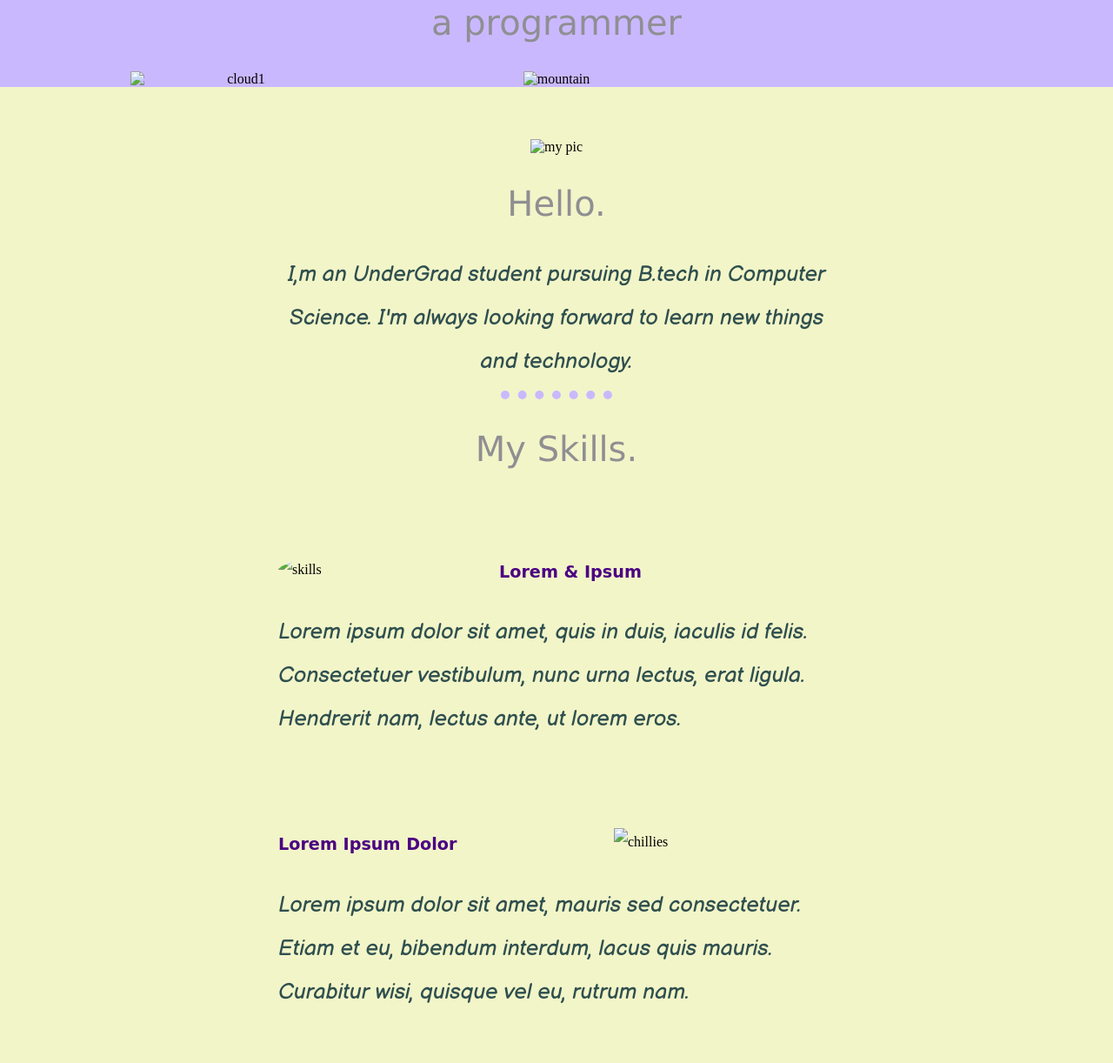
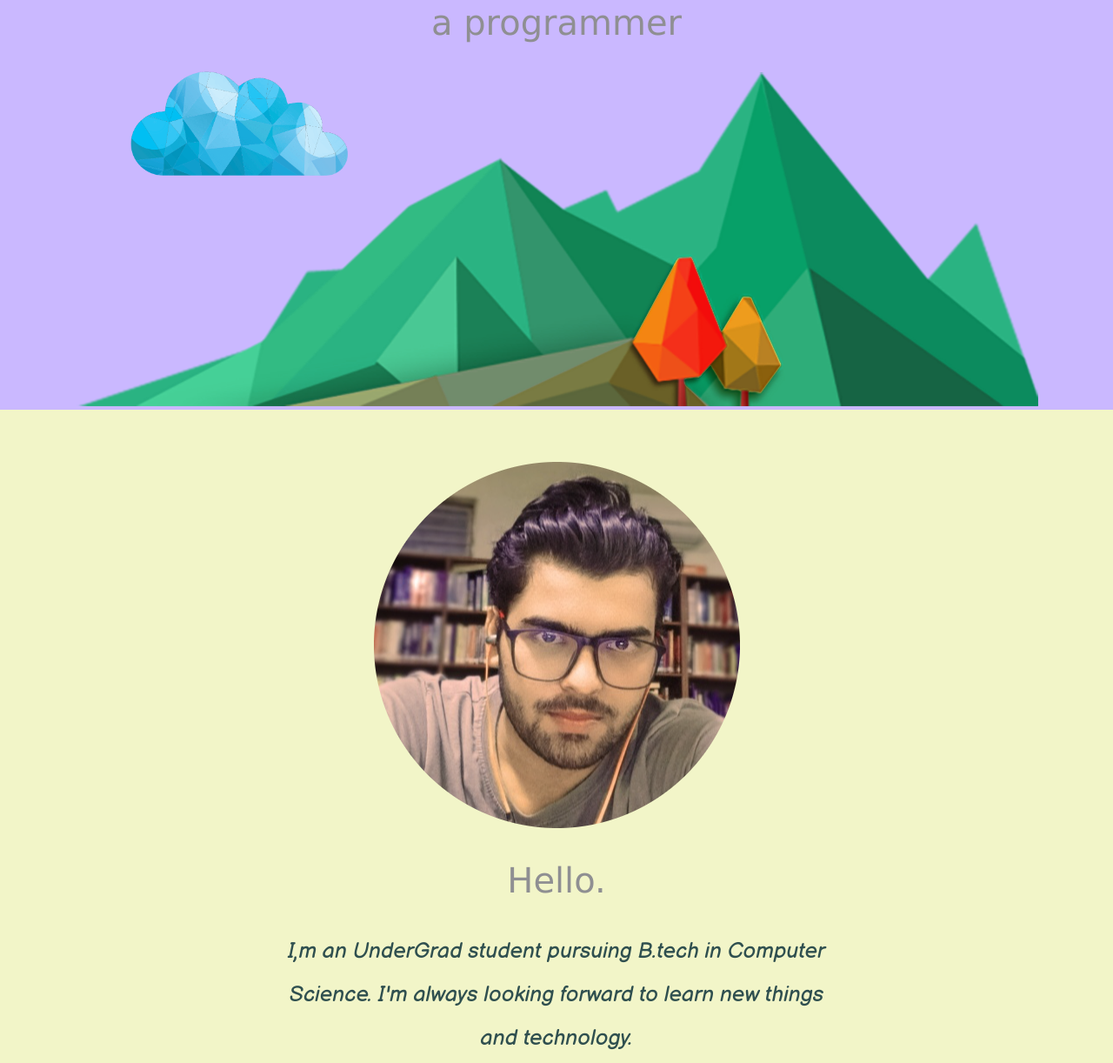
Before and after one commit to Rishabh-441/web-development, a plain HTML site: page index.html in a window 1280 px wide. Shown: the part 337-1559 px from the top of the page at 87% size. Drawn offline with Linux system fonts and the light colour scheme; files that its build step writes are made by us from their sources; a web font is replaced by a local one.

Commit message:
Update index.html

```diff
--- a/index.html
+++ b/index.html
@@ -6,7 +6,7 @@
     <meta name="viewport" content="width=device-width, initial-scale=1.0">
     <title>Rishabh's website</title>
     <link rel="icon" href="boyfav.ico">
-    <link rel="stylesheet" href="css/style.css">
+    <link rel="stylesheet" href="style.css">
     <link rel="preconnect" href="https://fonts.googleapis.com">
     <link rel="preconnect" href="https://fonts.googleapis.com">
     <link rel="preconnect" href="https://fonts.gstatic.com" crossorigin>
@@ -20,31 +20,31 @@
 </head>
 <body>
     <div class ="top-container">
-        <img class="clouds" id="cloud1" src="Images\PngItem_143013.png" alt="cloud1">
+        <img class="clouds" id="cloud1" src="PngItem_143013.png" alt="cloud1">
         <h1>
             <i><strong>I'm Rishabh</strong></i>
         </h1>
         <h2 style="font-size: 2.5rem;margin-top: 10px;">a programmer</h2>
         <div style="margin-top: 30px;">
-            <img class="clouds" id="cloud2" src="Images\PngItem_143013.png" alt="cloud1">
-            <img src="Images\PngItem_445023.png" alt="mountain">
+            <img class="clouds" id="cloud2" src="PngItem_143013.png" alt="cloud1">
+            <img src="PngItem_445023.png" alt="mountain">
         </div>
     </div>
     <div class="middle-container">
         <div class="profile">
-          <img class="mypic" src="Images\WhatsApp Image 2022-01-27 at 10.26.09 PM-modified.png" alt="my pic">
+          <img class="mypic" src="WhatsApp Image 2022-01-27 at 10.26.09 PM-modified.png" alt="my pic">
           <h2>Hello.</h2>
           <p class="aboutme">I,m an UnderGrad student pursuing B.tech in Computer Science. I'm always looking forward to learn new things and technology.</p>
         <hr>
         <div class="skills">
           <h2>My Skills.</h2>
           <div class="skill-row">
-            <img class="skillimg" src="Images\computer.png" alt="skills">
+            <img class="skillimg" src="computer.png" alt="skills">
             <h3>Lorem & Ipsum</h3>
             <p class="skilldisc">Lorem ipsum dolor sit amet, quis in duis, iaculis id felis. Consectetuer vestibulum, nunc urna lectus, erat ligula. Hendrerit nam, lectus ante, ut lorem eros.</p>
           </div>
           <div class="skill-row">
-            <img class="chilliimg" src="Images\chillies.png" alt="chillies">
+            <img class="chilliimg" src="chillies.png" alt="chillies">
             <h3>Lorem Ipsum Dolor</h3>
             <p class="skilldisc2">Lorem ipsum dolor sit amet, mauris sed consectetuer. Etiam et eu, bibendum interdum, lacus quis mauris. Curabitur wisi, quisque vel eu, rutrum nam.</p>
           </div>
@@ -54,7 +54,7 @@
           <h2>Get In Touch</h2>
           <h3>Lorem ipsum dolor sit amet, non elit.</h3>
           <p>Lorem ipsum dolor sit amet, in quis, aenean amet. Phasellus sodales, tellus donec dui, ornare erat.</p>
-          <img class="pointer" src="Images\giphy.gif" alt="pointing">
+          <img class="pointer" src="giphy.gif" alt="pointing">
           <a class="btn" href="mailto:rishabhworld9145@gmail.com">CONTACT ME</a>
         </div>
       </div>
```
